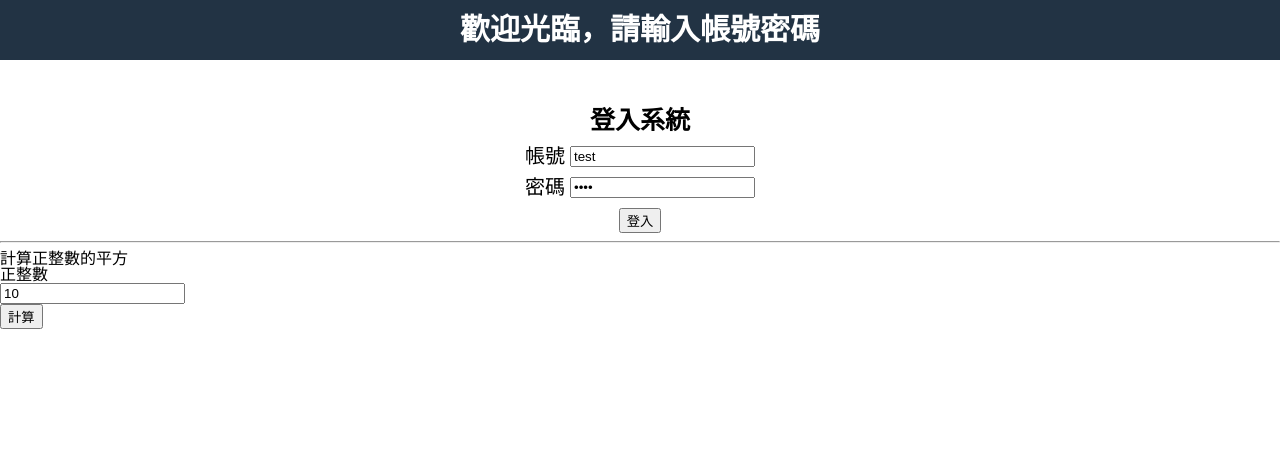
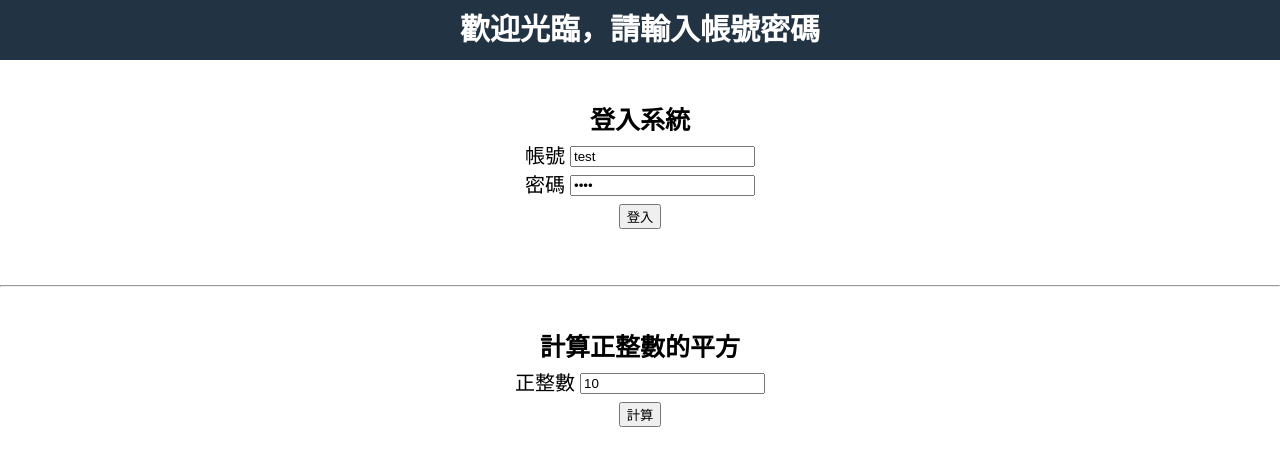
Before and after one commit to shinoshyun/week-4, a Flask app: page / in a window 1280 px wide. Shown: the top 466 px of the page. Run offline with Flask 2, Linux system fonts and the light colour scheme.

Commit message:
Update main.css

```diff
--- a/static/css/main.css
+++ b/static/css/main.css
@@ -7,26 +7,34 @@
     font-weight: bold;
 }
 
-.login-system h2 {
+.login-system h2,
+.calculate h2 {
     font-size: 25px;
     font-weight: bold;
     margin-bottom: 1%;
 }
 
-.login-system {
+.login-system,
+.calculate {
     text-align: center;
     margin-top: 3em;
 }
 
 .username,
-.password {
+.password,
+.number {
     margin-bottom: 0.5em;
-    font-size: 20px;
     display: flex;
     justify-content: center;
 }
 
 .username h3,
-.password h3 {
+.password h3,
+.calculate h3 {
     padding-right: 5px;
+    font-size: 20px;
 }
+
+hr {
+    margin-top: 3.5em;
+}
```
